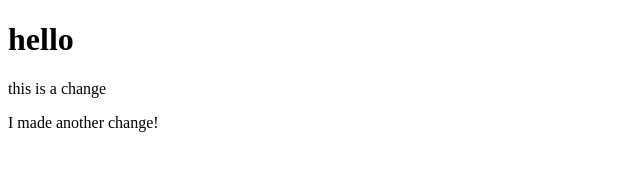
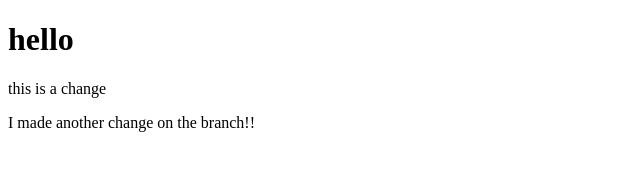
Before and after one commit to elipadron/test-repository-, a plain HTML site: page index.html in a window 1280 px wide. Shown: the whole page, without its empty margins (0-640 px from the left). Drawn offline with Linux system fonts and the light colour scheme.

Commit message:
new change on branch

```diff
--- a/index.html
+++ b/index.html
@@ -8,6 +8,6 @@
 <body>
     <h1>hello</h1>
     <p>this is a change</p>
-    <p>I made another change!</p>
+    <p>I made another change on the branch!!</p>
 </body>
 </html>
```
